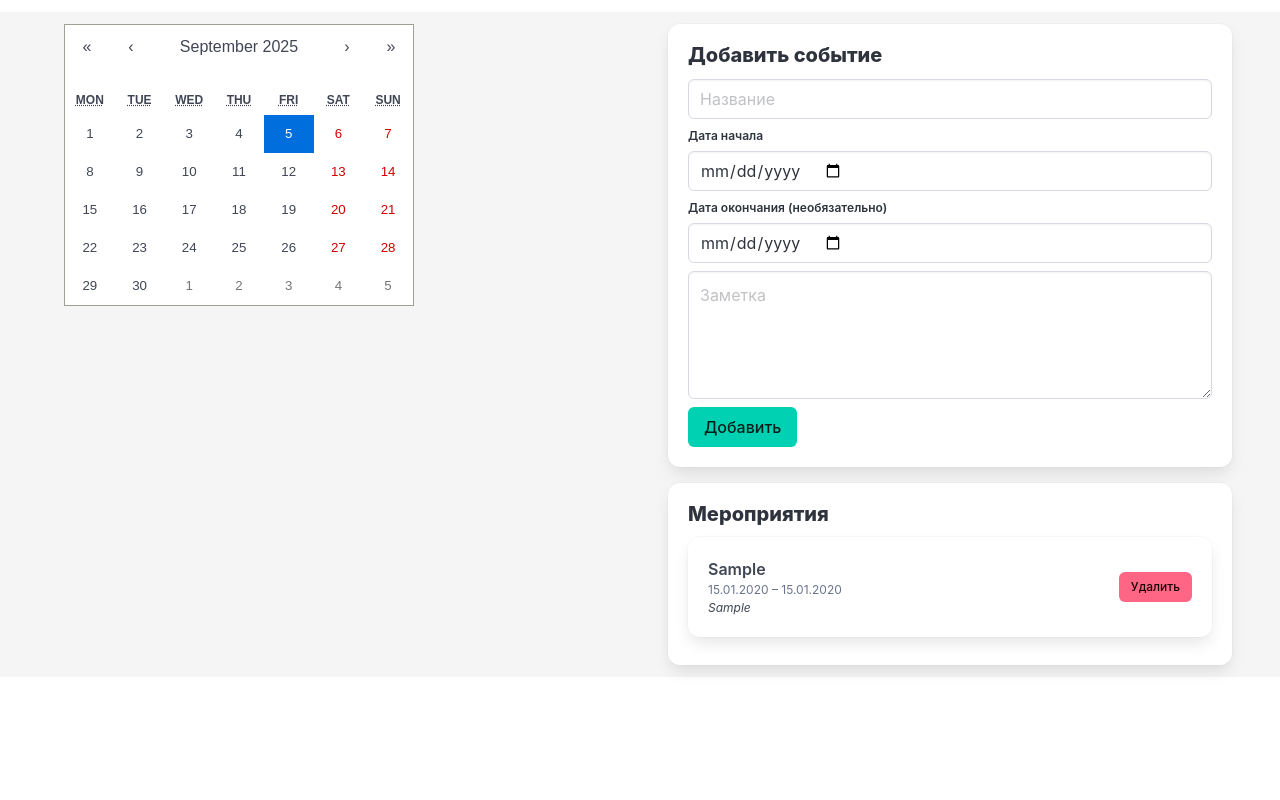
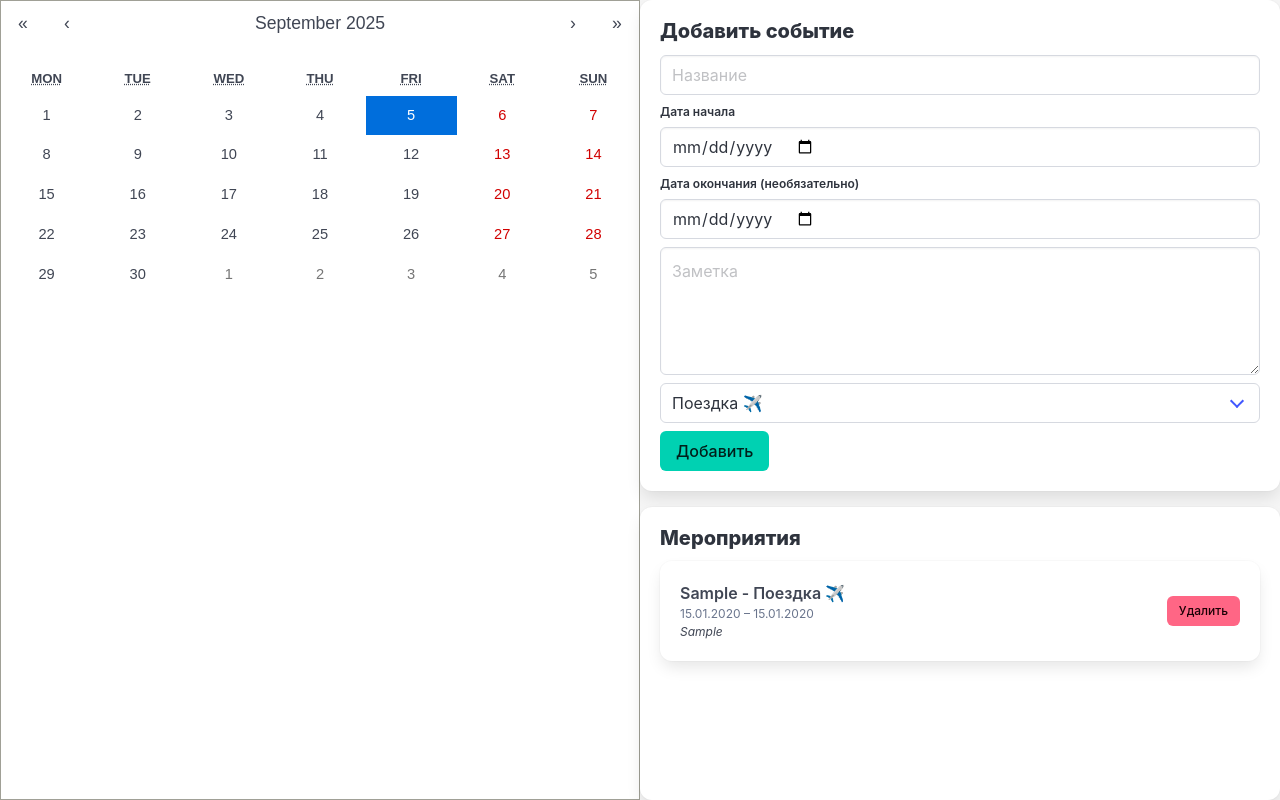
Before and after one commit to dendrariy/calendar-app, a React (Vite) app: page / in a window 1280 px wide. Both pictures are taken after typing "Sample", "2020-01-15", "2020-01-15", "Sample" into the empty fields and a click on the button "Добавить". Built offline with nearby package versions, Linux system fonts and the light colour scheme.

Commit message:
added event type

```diff
--- a/src/App.tsx
+++ b/src/App.tsx
@@ -6,12 +6,23 @@ import 'react-calendar/dist/Calendar.css';
 import './style.css';
 import { format, isWithinInterval, parseISO } from 'date-fns';
 
+// Типы событий
+type EventType = "trip" | "concert" | "hiking";
+
+const eventTypes: { value: EventType; label: string }[] = [
+    { value: "trip", label: "Поездка ✈️" },
+    { value: "concert", label: "Концерт 🎵" },
+    { value: "hiking", label: "Хайкинг 🥾" },
+];
+
+// Интерфейс события
 interface EventItem {
     id: number;
     title: string;
     startDate: string; // ISO string
     endDate?: string;  // ISO string
     note: string;
+    type: EventType;
 }
 
 export default function App() {
@@ -20,7 +31,8 @@ export default function App() {
         title: '',
         startDate: '',
         endDate: '',
-        note: ''
+        note: '',
+        type: "trip",
     });
 
     const [selectedDate, setSelectedDate] = useState<CalendarProps['value']>(new Date());
@@ -50,14 +62,14 @@ export default function App() {
         e.preventDefault();
         if (!form.title || !form.startDate) return;
         setEvents([...events, { ...form, id: Date.now() }]);
-        setForm({ title: '', startDate: '', endDate: '', note: '' });
+        setForm({ title: '', startDate: '', endDate: '', note: '', type: "trip" });
     };
 
     const handleDelete = (id: number) => {
         setEvents(events.filter(ev => ev.id !== id));
     };
 
-    // Подсветка дней с событиями
+    // Подсветка дней с событиями по типу
     const tileClassName = ({ date, view }: { date: Date; view: string }) => {
         if (view === 'month') {
             const found = events.find(ev => {
@@ -65,16 +77,21 @@ export default function App() {
                 const end = ev.endDate ? parseISO(ev.endDate) : start;
                 return isWithinInterval(date, { start, end });
             });
-            if (found) return 'has-background-primary-light';
+            if (found) {
+                switch (found.type) {
+                    case 'trip': return 'event-trip';
+                    case 'concert': return 'event-concert';
+                    case 'hiking': return 'event-hiking';
+                }
+            }
         }
         return '';
     };
 
     return (
-        <div className="container mt-5">
-            <div className="columns">
+        <div className="columns is-gapless" style={{ height: '100vh' }}>
             {/* Левая часть — календарь */}
-                <div className="column is-half">
+            <div className="column is-half" style={{ padding: '1rem', height: '100%' }}>
                 <Calendar
                     onChange={(date) => {
                         if (!date) return;
@@ -83,11 +100,13 @@ export default function App() {
                     value={selectedDate}
                     selectRange={true}
                     tileClassName={tileClassName}
+                    className="calendar-fullheight"
                 />
             </div>
 
             {/* Правая часть — форма и список */}
-                <div className="column is-half">
+            <div className="column is-half" style={{ padding: '1rem', display: 'flex', flexDirection: 'column', height: '100%' }}>
+                {/* Форма */}
                 <form onSubmit={handleSubmit} className="box mb-4">
                     <h2 className="title is-5 mb-3">Добавить событие</h2>
 
@@ -138,6 +157,21 @@ export default function App() {
                         </div>
                     </div>
 
+                    <div className="field mb-2">
+                        <div className="control">
+                            <div className="select is-fullwidth">
+                                <select
+                                    value={form.type}
+                                    onChange={(e) => setForm({ ...form, type: e.target.value as EventType })}
+                                >
+                                    {eventTypes.map((t) => (
+                                        <option key={t.value} value={t.value}>{t.label}</option>
+                                    ))}
+                                </select>
+                            </div>
+                        </div>
+                    </div>
+
                     <div className="field">
                         <div className="control">
                             <button className="button is-primary">Добавить</button>
@@ -145,7 +179,8 @@ export default function App() {
                     </div>
                 </form>
 
-                    <div className="box events-list">
+                {/* Список мероприятий */}
+                <div className="box events-list" style={{ flex: 1, overflowY: 'auto' }}>
                     <h2 className="title is-5 mb-3">Мероприятия</h2>
                     {events.length === 0 && <p className="has-text-grey">Нет событий</p>}
                     <ul>
@@ -154,7 +189,9 @@ export default function App() {
                                 <div className="level">
                                     <div className="level-left">
                                         <div>
-                                                <p className="has-text-weight-semibold">{ev.title}</p>
+                                            <p className="has-text-weight-semibold">
+                                                {ev.title} - {eventTypes.find(t => t.value === ev.type)?.label}
+                                            </p>
                                             <p className="is-size-7 has-text-grey">
                                                 {format(parseISO(ev.startDate), 'dd.MM.yyyy')}
                                                 {ev.endDate ? ` – ${format(parseISO(ev.endDate), 'dd.MM.yyyy')}` : ''}
@@ -177,6 +214,5 @@ export default function App() {
                 </div>
             </div>
         </div>
-        </div>
     );
 }
--- a/src/style.css
+++ b/src/style.css
@@ -38,3 +38,32 @@ body {
   background-color: #a0adba !important; /* светло-синий для событий */
   border-radius: 0.25rem;
 }
+
+/* Календарь на всю высоту */
+.calendar-fullheight {
+  width: 100%;
+  height: 100%;
+  font-size: 1.1rem; /* увеличиваем размер для читаемости */
+}
+
+/* Список мероприятий с прокруткой */
+.events-list {
+  flex: 1;
+  overflow-y: auto;
+}
+
+/* Цвета событий */
+.event-trip {
+  background-color: #85bfff !important; /* светло-зелёный */
+  border-radius: 0.25rem;
+}
+
+.event-concert {
+  background-color: #c0c0c0 !important;
+  border-radius: 0.25rem;
+}
+
+.event-hiking {
+  background-color: #a0d995 !important;
+  border-radius: 0.25rem;
+}
```
Lines whose indentation alone changed are shown as unchanged.
